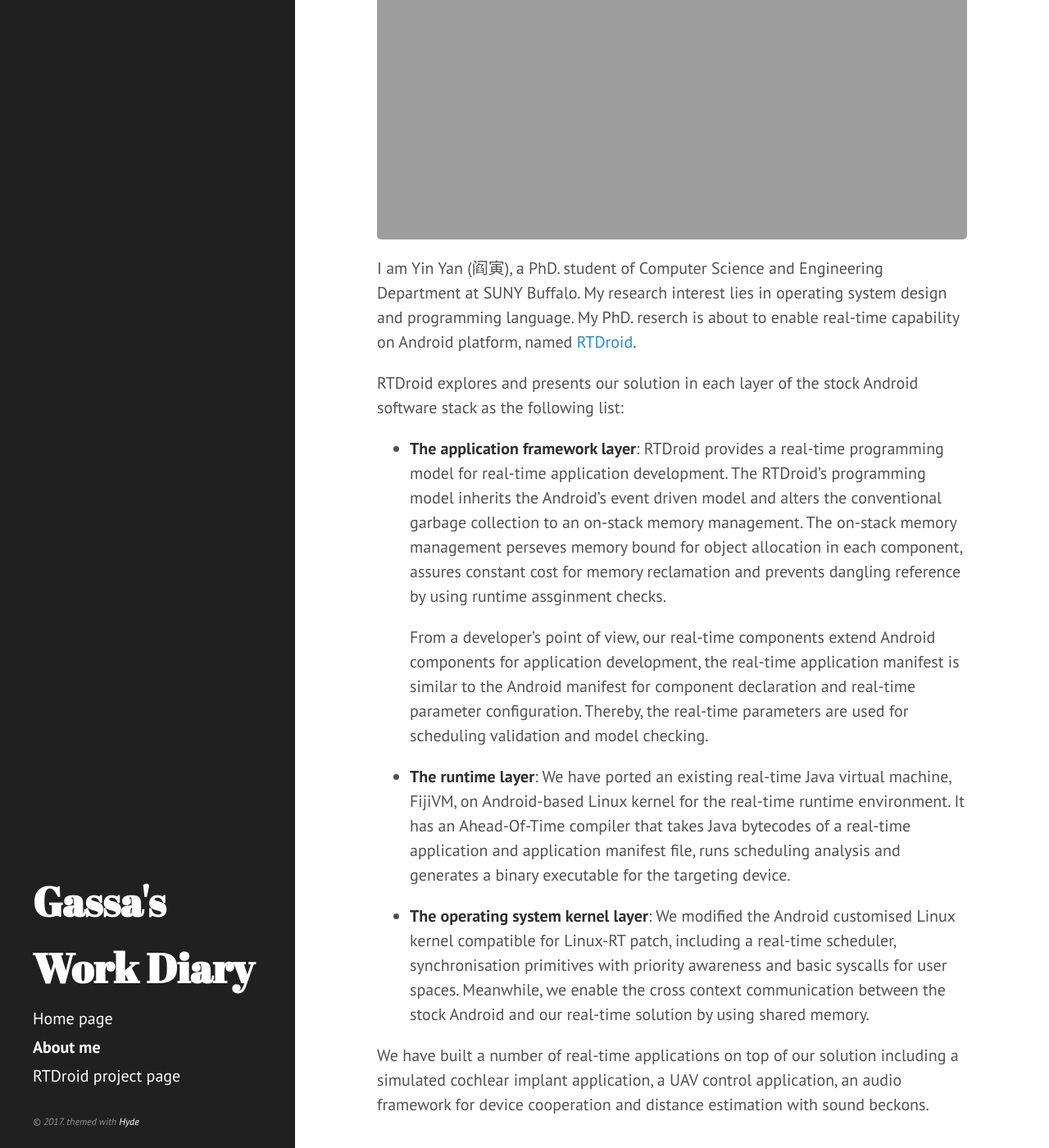
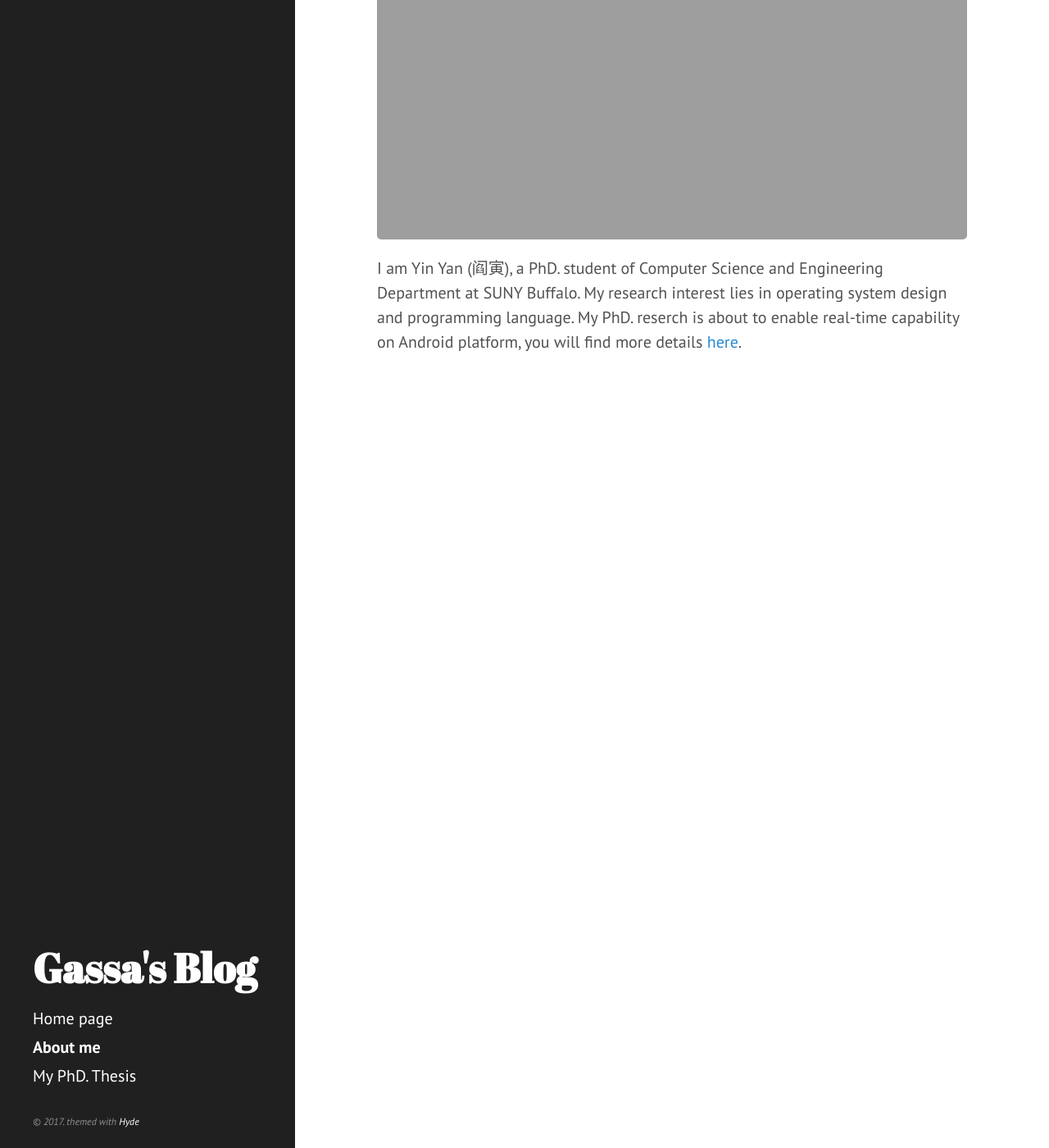
Before and after one commit to gassayy/gassa.github.io, a Jekyll site: the page built from about-me.md, in a window 1280 px wide and 1400 px high, scrolled down 440 px. Shown: the whole window at 82% size. Built offline with Jekyll 4.4.1, drawn with Linux system fonts in a browser that asks for light colours.

Commit message:
new edits

```diff
--- a/_config.yml
+++ b/_config.yml
@@ -6,7 +6,7 @@ paginate:         5
 
 
 # Setup
-site_name:            Gassa's Work Diary
+site_name:            Gassa's Blog
 url:              http://www.gassayy.com
 baseurl:          /
 
--- a/_includes/sidebar.html
+++ b/_includes/sidebar.html
@@ -26,8 +26,6 @@
         {% endif %}
       {% endfor %}
 
-      <a class="sidebar-nav-item" href="http://rtdroid.cse.buffalo.edu">
-      RTDroid project page </a>
     </nav>
 
     <span class="copyright-item">&copy; {{ site.time | date: '%Y' }}.
--- a/about-me.md
+++ b/about-me.md
@@ -9,39 +9,5 @@ title: About me
 I am Yin Yan (阎寅), a PhD. student of Computer Science and Engineering
 Department at SUNY Buffalo. My research interest lies in operating system
 design and programming language. My PhD. reserch is about to enable real-time
-capability on Android platform, named
-[RTDroid](http://rtdroid.cse.buffalo.edu).
-
-RTDroid explores and presents our solution in each layer of the stock Android
-software stack as the following list:
-
-* __The application framework layer__: RTDroid provides a real-time programming
-  model for real-time application development. The RTDroid's programming model
-  inherits the Android's event driven model and alters the conventional garbage
-  collection to an on-stack memory management. The on-stack memory management
-  perseves memory bound for object allocation in each component, assures
-  constant cost for memory reclamation and prevents dangling reference by using
-  runtime assginment checks.
-
-  From a developer's point of view, our real-time components extend Android
-  components for application development, the real-time application manifest is
-  similar to the Android manifest for component declaration and real-time
-  parameter configuration. Thereby, the real-time parameters are used for
-  scheduling validation and model checking.
-
-* __The runtime layer__: We have ported an existing real-time Java virtual
-  machine, FijiVM, on Android-based Linux kernel for the real-time runtime
-  environment. It has an Ahead-Of-Time compiler that takes Java bytecodes of a
-  real-time application and application manifest file, runs scheduling analysis
-  and generates a binary executable for the targeting device.
-
-* __The operating system kernel layer__: We modified the Android customised
-  Linux kernel compatible for Linux-RT patch, including a real-time scheduler,
-  synchronisation primitives with priority awareness and basic syscalls for
-  user spaces. Meanwhile, we enable the cross context communication between the
-  stock Android and our real-time solution by using shared memory.
-
-We have built a number of real-time applications on top of our solution
-including a simulated cochlear implant application, a UAV control application,
-an audio framework for device cooperation and distance estimation with sound
-beckons.
+capability on Android platform, you will find more details
+[here](/phd-thesis.html).
```
Also changed, not shown: _posts/2017-04-30-functional-program-1.md (added, +18 -0 lines), phd-thesis.md (added, +40 -0 lines), index.html (line endings or trailing spaces).
